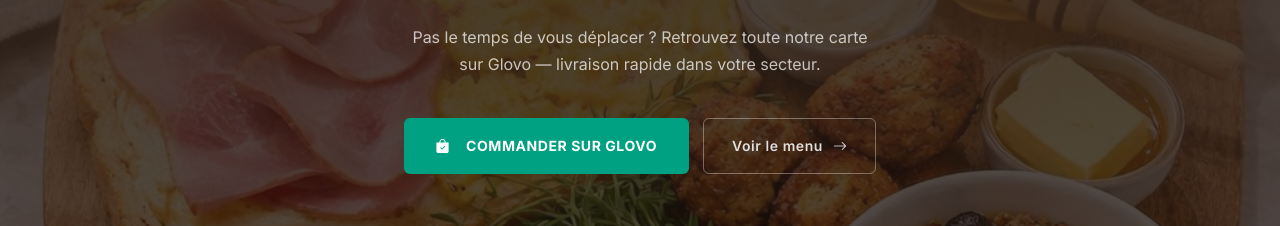
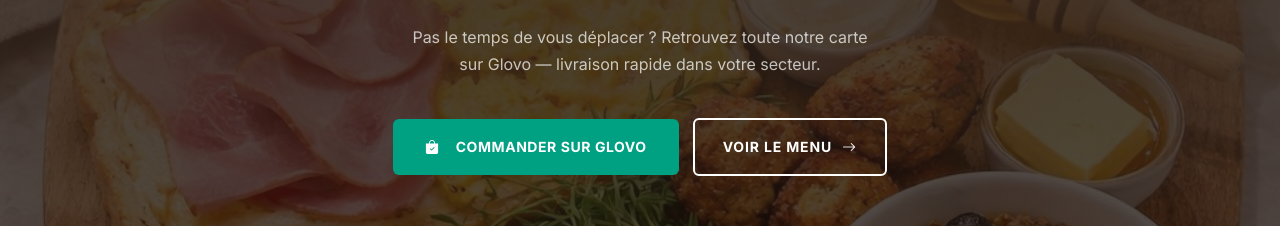
Before and after one commit to website-devloper/Koffee-Kuento, a Next.js app: page / in a window 1280 px wide. Shown: the part 4742-4968 px from the top of the page. Built offline with nearby package versions, Linux system fonts and the light colour scheme.

Commit message:
fix: make menu button white with solid border to match Glovo button

```diff
--- a/src/app/assets/kk-theme.css
+++ b/src/app/assets/kk-theme.css
@@ -503,19 +503,19 @@
   align-items: center;
   gap: 6px;
   font-size: 14px;
-  font-weight: 600;
-  color: rgba(255,255,255,0.85);
+  font-weight: 700;
+  color: #fff;
   text-decoration: none;
-  border: 1px solid rgba(255,255,255,0.35);
+  border: 2px solid #fff;
   padding: 13px 28px;
   border-radius: 6px;
+  letter-spacing: 0.06em;
+  text-transform: uppercase;
   transition: all 0.25s ease;
-  letter-spacing: 0.04em;
 }
 .kk-delivery__menu-btn:hover {
-  color: #fff;
-  border-color: #fff;
-  background: rgba(255,255,255,0.08);
+  background: #fff;
+  color: #2B211A;
 }
 @media (max-width: 767px) {
   .kk-delivery { padding: 80px 0; }
```
